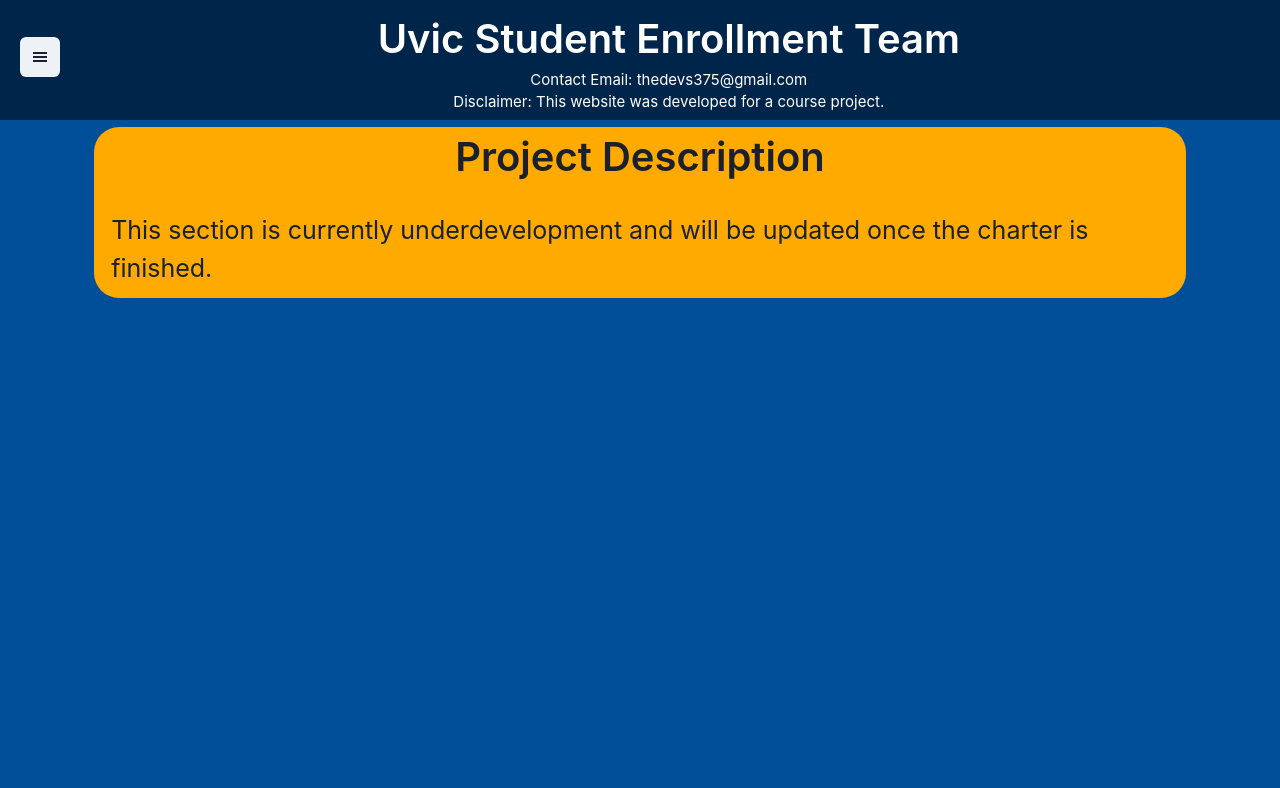
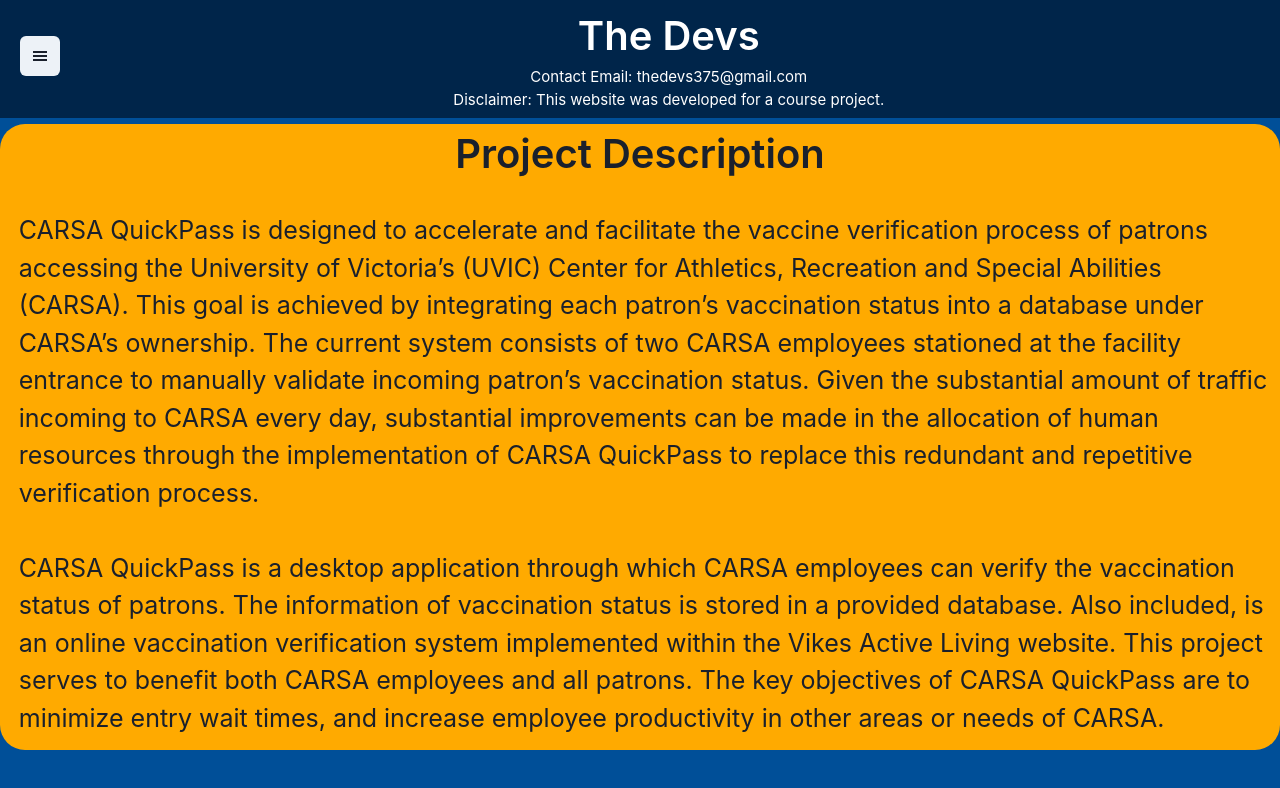
Before and after one commit to Ohwelleh/CSC375Website, a React (Create React App) app in the folder project-website/: page /Project in a window 1280 px wide. Shown: the top 788 px of the page. Built offline with nearby package versions, Linux system fonts and the light colour scheme.

Commit message:
Added the Gantt Chart and Charter PDF's, Changed the group name to The Devs, Added the project description while adding the information about The Devs

```diff
--- a/project-website/src/Header/Header.js
+++ b/project-website/src/Header/Header.js
@@ -39,7 +39,7 @@ const HeaderTitle = styled.h1`
   font-size: 40px;
   font-weight: 600;
   padding-top: 1.5%;
-  justify-self: end;
+  justify-self: center;
   color: white;
   font-style: normal;
 `;
@@ -51,7 +51,7 @@ function Header() {
           <MenuBar />
         </MenuContainer>
         <TitleContainer>
-        <HeaderTitle>Uvic Student Enrollment Team</HeaderTitle>
+        <HeaderTitle>The Devs</HeaderTitle>
         <ContactEmail>Contact Email: thedevs375@gmail.com</ContactEmail>
         <Disclaimer>
           Disclaimer: This website was developed for a course project.
--- a/project-website/src/Pages/Card.js
+++ b/project-website/src/Pages/Card.js
@@ -19,6 +19,7 @@ const SectionContainer = styled.div`
 const SectionContent = styled.p`
   font-size: 25px;
   margin-left: 6px;
+  white-space: pre-line;
 `;
 
 const CardContainer = styled.div`
--- a/project-website/src/Pages/Documents.js
+++ b/project-website/src/Pages/Documents.js
@@ -1,10 +1,11 @@
 import React, { useState } from 'react';
 import styled from 'styled-components';
 import PDFDisplay from './PDFDisplay';
-import comingPDF from './PDFs/Coming.pdf';
 import RFP from './PDFs/RFP.pdf';
 import Meeting from './PDFs/Meeting Notes.pdf';
 import Client from './PDFs/Client.pdf';
+import Charter from './PDFs/Charter.pdf';
+import Gantt from './PDFs/Gantt chart.pdf';
 
 import "./PDFStyling.css";
 
@@ -49,12 +50,6 @@ const DownloadLink = styled.a`
   font-size: 30px;
   text-align: center;
   line-height: 70px;
-`;
-
-const DownloadLabel = styled.p`
-  color: white;
-  font-weight: 600;
-  font-size: 30px;
 `;
 
 const DownloadButtonContainer = styled.div`
@@ -118,7 +113,7 @@ function Documents() {
           <DocumentItem onClick={() => setPDF({pdfView: RFP, downloadName: "RFP.pdf"})} >
             <ButtonLabel>RFP</ButtonLabel>
           </DocumentItem>
-          <DocumentItem onClick={() => setPDF({pdfView: comingPDF, downloadName: "Coming.pdf"})} >
+          <DocumentItem onClick={() => setPDF({pdfView: Charter, downloadName: "Charter.pdf"})} >
             <ButtonLabel>Charter</ButtonLabel>
           </DocumentItem>
           <DocumentItem onClick={() => setPDF({pdfView: Meeting, downloadName: "Meeting Notes.pdf"})} >
@@ -127,7 +122,7 @@ function Documents() {
           <DocumentItem onClick={() => setPDF({pdfView: Client, downloadName: "Client Meetings.pdf"})} >
             <ButtonLabel>Client Meeting</ButtonLabel>
           </DocumentItem>
-          <DocumentItem onClick={() => setPDF({pdfView: comingPDF, downloadName: "Coming.pdf"})} >
+          <DocumentItem onClick={() => setPDF({pdfView: Gantt, downloadName: "Gantt.pdf"})} >
             <ButtonLabel>Gantt Chart</ButtonLabel>
           </DocumentItem>
         </DocumentList>
--- a/project-website/src/Pages/Home.js
+++ b/project-website/src/Pages/Home.js
@@ -14,8 +14,8 @@ function Home() {
 
   const HomeItems = {
 
-      Name: 'Uvic Student Enrollment Team Analyst',
-      Paragraph: 'The University of Victoria’s(UVIC) current course enrollment process is dated, lackluster, and a complete nightmare. This is where the UVIC Student Enrollment Team comes in, we aim to tackle all the current issues with enrollment. Being an organization of UVIC students we are well versed in the nightmare of course enrollment, and dread it every term. While the enrollment process is needing more than a fresh coat of paint we are eager and ready for the challenge.',
+      Name: 'The Devs',
+      Paragraph: 'Each day new software is developed that aims to improve every person’s quality of life in one way or another. The Devs is one such organization with the goal of providing quality and secure software. Composed of young motivated individuals who are well versed in the struggles navigating the plethora of software solutions available, we are building an organization that can be trusted to deliver on our promises.',
     }
 
   return (
--- a/project-website/src/Pages/PDFDisplay.js
+++ b/project-website/src/Pages/PDFDisplay.js
@@ -1,4 +1,5 @@
 import React, { useState } from 'react';
+import 'react-pdf/dist/esm/Page/AnnotationLayer.css';
 import { Document, Page, pdfjs } from 'react-pdf/dist/esm/entry.webpack';
 pdfjs.GlobalWorkerOptions.workerSrc = `//cdnjs.cloudflare.com/ajax/libs/pdf.js/${pdfjs.version}/pdf.worker.js`;
 
--- a/project-website/src/Pages/Project.js
+++ b/project-website/src/Pages/Project.js
@@ -15,7 +15,8 @@ function Project() {
   const ProjectItems = {
 
     Name: 'Project Description',
-    Paragraph: 'This section is currently underdevelopment and will be updated once the charter is finished.',
+    Paragraph: `CARSA QuickPass is designed to accelerate and facilitate the vaccine verification process of patrons accessing the University of Victoria’s (UVIC) Center for Athletics, Recreation and Special Abilities (CARSA). This goal is achieved by integrating each patron’s vaccination status into a database under CARSA’s ownership. The current system consists of two CARSA employees stationed at the facility entrance to manually validate incoming patron’s vaccination status. Given the substantial amount of traffic incoming to CARSA every day, substantial improvements can be made in the allocation of human resources through the implementation of CARSA QuickPass to replace this redundant and repetitive verification process.\n
+                CARSA QuickPass is a desktop application through which CARSA employees can verify the vaccination status of patrons. The information of vaccination status is stored in a provided database. Also included, is an online vaccination verification system implemented within the Vikes Active Living website. This project serves to benefit both CARSA employees and all patrons. The key objectives of CARSA QuickPass are to minimize entry wait times, and increase employee productivity in other areas or needs of CARSA.`,
 
   }
 
```
Also changed, not shown: 2 other files (tests, documents, lock files or other folders).
